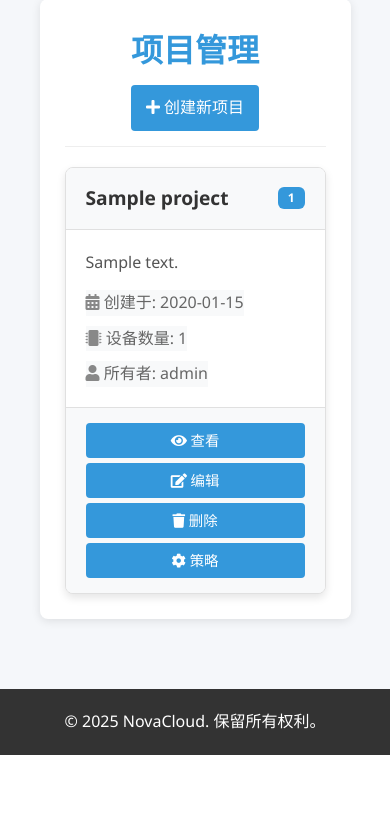
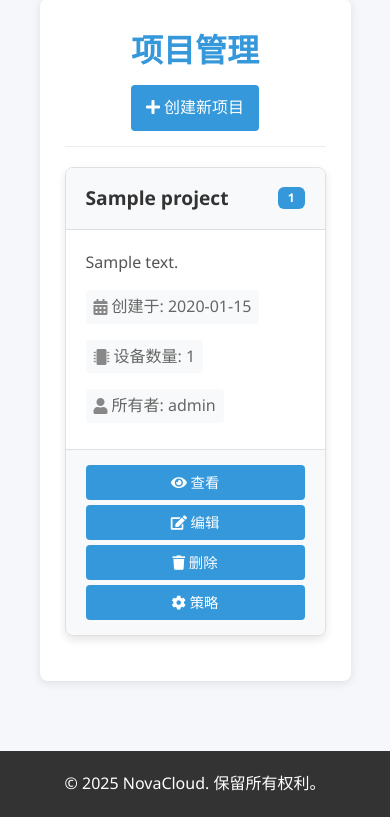
Before and after one commit to Miraitowa-la/DjangoNovaCloud, a Django app: page /projects/ in a window 390 px wide. Shown: the part 315-1132 px from the top of the page. Before the commit the page ends 1070 px from the top, so only its background shows below. Run offline with Django 5.2, Linux system fonts and the light colour scheme; a user stored in the database is signed in; data comes from the database, SQL or seed files in the repository; both versions use the stored data as it was after the commit; tables that the repository leaves empty hold one stand-in row (values such as "Sample post").

Commit message:
UI优化: 1.优化"项目列表"不能横向排列的问题 2.各个卡片布局内部圆角处理 3.无法加载浮动效果优化

```diff
--- a/static/css/style.css
+++ b/static/css/style.css
@@ -1113,18 +1113,21 @@ select.select-sm {
 
 /* 项目卡片样式 */
 .project-card {
-    flex: 0 0 calc(33.333% - 14px);
-    width: calc(33.333% - 14px);
+    flex: 0 0 calc(33.333% - 20px);
+    width: calc(33.333% - 20px);
     background-color: var(--card-background);
     border-radius: 8px;
     box-shadow: 0 4px 8px var(--card-shadow);
-    transition: transform 0.2s, box-shadow 0.2s;
+    transition: transform 0.3s, box-shadow 0.3s;
     overflow: hidden;
     border: 1px solid var(--card-border);
-    margin-bottom: 0;
+    margin-bottom: 20px;
+    margin-right: 10px;
+    margin-left: 10px;
 }
 
 .project-card:hover {
+    transform: translateY(-5px);
     box-shadow: 0 6px 12px var(--card-shadow-hover);
 }
 
@@ -1158,10 +1161,17 @@ select.select-sm {
 .project-card .meta-item {
     background-color: var(--card-meta-bg);
     color: var(--card-meta-text);
+    border-radius: 4px;
+    padding: 4px 8px;
+    display: inline-flex;
+    align-items: center;
+    margin-right: 8px;
+    margin-bottom: 6px;
 }
 
 .project-card .meta-item i {
     color: var(--card-meta-icon);
+    margin-right: 4px;
 }
 
 .project-card .card-footer {
@@ -1629,19 +1659,19 @@ body.dark-mode .device-card .status-badge.status-unregistered {
 /* 媒体查询 */
 @media (max-width: 992px) {
     .strategy-card,
-    .project-card,
-    .device-card {
-        flex: 0 0 calc(50% - 10px);
-        width: calc(50% - 10px);
+    .device-card,
+    .project-card {
+        flex: 0 0 calc(50% - 20px);
+        width: calc(50% - 20px);
     }
 }
 
 @media (max-width: 768px) {
     .strategy-card,
-    .project-card,
-    .device-card {
-        flex: 0 0 100%;
-        width: 100%;
+    .device-card,
+    .project-card {
+        flex: 0 0 calc(100% - 20px);
+        width: calc(100% - 20px);
     }
 
     .btn-group {
@@ -1663,3 +1693,94 @@ body.dark-mode .device-card .status-badge.status-unregistered {
     margin-bottom: 1rem;
     text-align: center;
 }
+
+/* 确保卡片网格布局一致 */
+.strategy-grid,
+.device-grid,
+.project-grid {
+    display: flex;
+    flex-wrap: wrap;
+    margin-left: -10px;
+    margin-right: -10px;
+    justify-content: flex-start;
+}
+
+/* 统一meta-item样式 */
+.meta-item {
+    background-color: var(--card-meta-bg);
+    color: var(--card-meta-text);
+    border-radius: 4px;
+    padding: 4px 8px;
+    display: inline-flex;
+    align-items: center;
+    margin-right: 8px;
+    margin-bottom: 6px;
+}
+
+.meta-item i {
+    color: var(--card-meta-icon);
+    margin-right: 4px;
+}
+
+/* 修复sensor-meta和actuator-meta样式，使用共同样式 */
+.sensor-meta span,
+.actuator-meta span {
+    padding: 5px 10px;
+    background-color: var(--feature-card-bg);
+    border-radius: 4px;
+    font-size: 0.9rem;
+    color: var(--card-meta-text);
+    display: inline-flex;
+    align-items: center;
+}
+
+.sensor-meta span i,
+.actuator-meta span i {
+    margin-right: 4px;
+    color: var(--card-meta-icon);
+}
+
+/* 增加选择器优先级，解决内联样式覆盖问题 */
+.content-section .project-card,
+.content-section .device-card,
+.content-section .strategy-card {
+    flex: 0 0 calc(33.333% - 20px) !important;
+    width: calc(33.333% - 20px) !important;
+    margin-bottom: 20px !important;
+    margin-right: 10px !important;
+    margin-left: 10px !important;
+    transition: transform 0.3s, box-shadow 0.3s !important;
+}
+
+.content-section .project-card:hover,
+.content-section .device-card:hover,
+.content-section .strategy-card:hover {
+    transform: translateY(-5px) !important;
+    box-shadow: 0 6px 12px var(--card-shadow-hover) !important;
+}
+
+.content-section .meta-item,
+.card-body .meta-item {
+    border-radius: 4px !important;
+    padding: 4px 8px !important;
+    display: inline-flex !important;
+    align-items: center !important;
+}
+
+@media (max-width: 992px) {
+    .content-section .strategy-card,
+    .content-section .device-card,
+    .content-section .project-card {
+        flex: 0 0 calc(50% - 20px) !important;
+        width: calc(50% - 20px) !important;
+    }
+}
+
+@media (max-width: 768px) {
+    .content-section .strategy-card,
+    .content-section .device-card,
+    .content-section .project-card {
+        flex: 0 0 calc(100% - 20px) !important;
+        width: calc(100% - 20px) !important;
+    }
+}
```
Also changed, not shown: other parts of static/css/style.css (+28 -8 lines), db.sqlite3.
